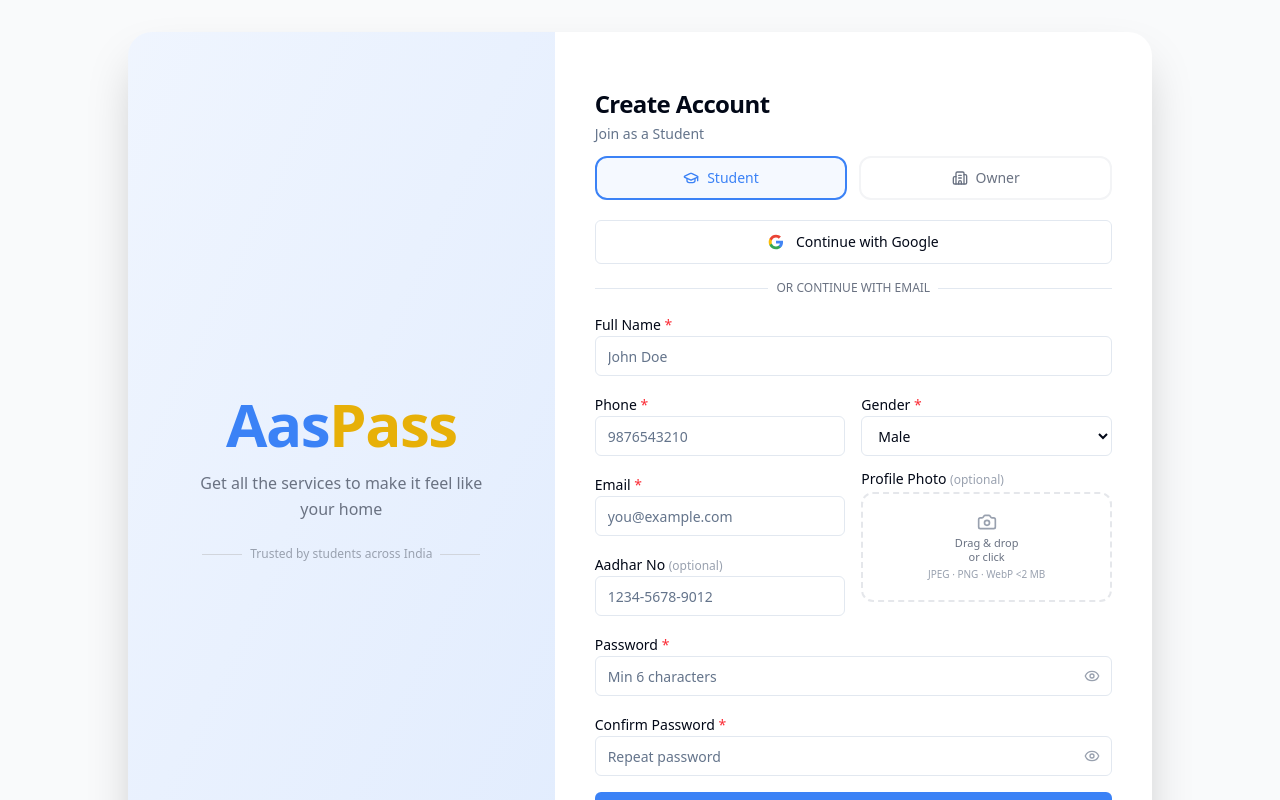
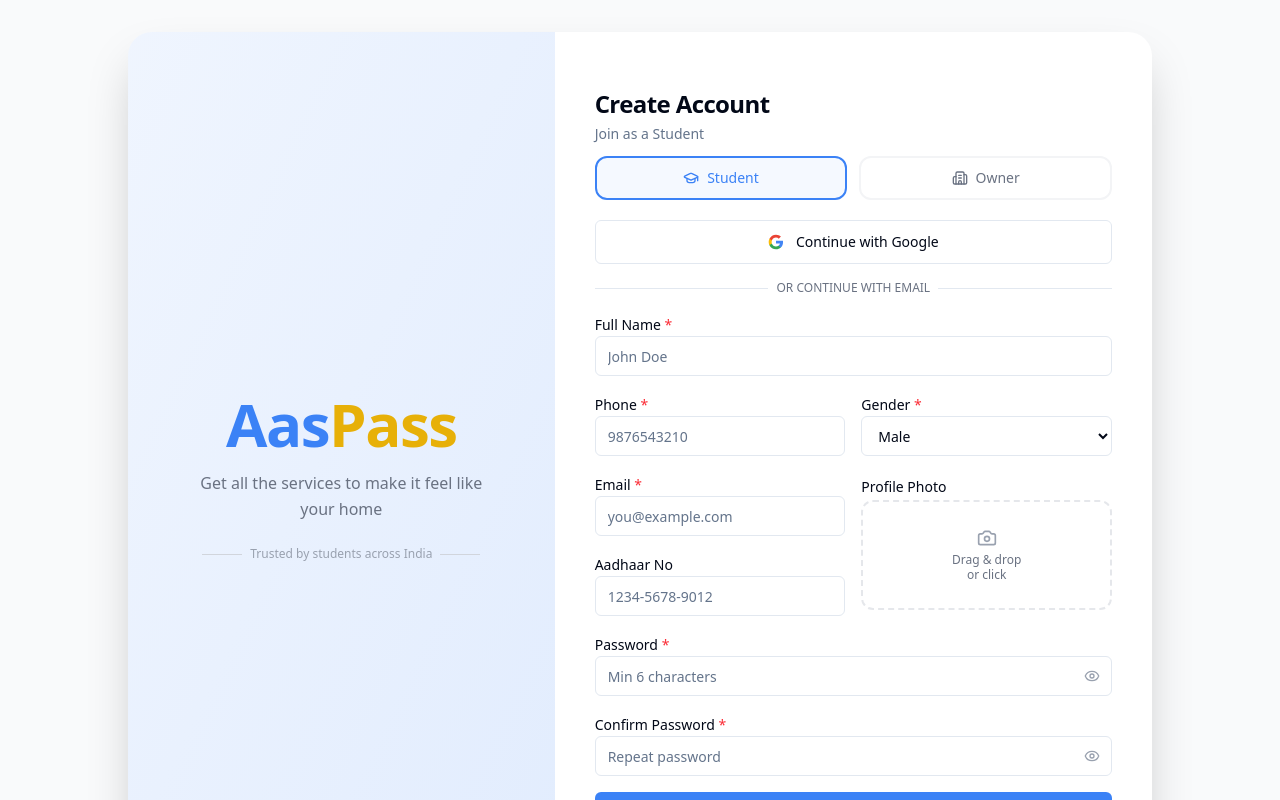
Before and after one commit to SATWIKKKKK/aaspass, a Next.js app: page /register in a window 1280 px wide. Shown: the top 800 px of the page. Built offline with nearby package versions, Linux system fonts and the light colour scheme.

Commit message:
Fix profile dropdown links, update FAQ/chat API text to accommodation terminology, owner-aware dashboard link

```diff
--- a/src/app/api/chat/route.ts
+++ b/src/app/api/chat/route.ts
@@ -87,11 +87,11 @@
   if (/^(hi|hello|hey|good morning|good evening|namaste)/.test(lowerMsg)) {
     return `👋 Hello! I'm the AasPass AI Assistant. I can help you find:
 
-🏠 Hostels & PGs
-📚 Libraries & Coaching Centers
-🍽️ Mess & Food Services
+🏠 Accommodation (Hostels & PGs)
+📚 Libraries
+🍽️ Mess & Tiffin Services
 👕 Laundry Services
-🏋️ Gyms & Co-working Spaces
+🏋️ Gyms & Sports
 
 Just tell me what you're looking for and which city, and I'll find the best options for you!`;
   }
--- a/src/app/faq/page.tsx
+++ b/src/app/faq/page.tsx
@@ -7,7 +7,7 @@
 import { cn } from "@/lib/utils";
 
 const faqs = [
-  { q: "What is AasPass?", a: "AasPass is India&apos;s leading platform for students to discover, compare, and book hostels, PGs, coaching centers, mess services, tiffin services, and laundry services — all in one place." },
+  { q: "What is AasPass?", a: "AasPass is India&apos;s leading platform for students to discover, compare, and book accommodation, mess/tiffin, libraries, laundry, gyms & more — all in one place." },
   { q: "How do I book a property?", a: "Browse services, select a property, choose your dates, and click 'Book Now'. You&apos;ll be guided through a secure payment process. Once confirmed, you&apos;ll receive a booking confirmation via email." },
   { q: "Is my payment secure?", a: "Yes. All payments are processed through secure, PCI-compliant payment gateways. Your card details are never stored on our servers." },
   { q: "What is AasPass Premium?", a: "Premium is our subscription plan that offers AI chatbot access, pre-booking priority, 13-day late fee waiver, exclusive coupons, and 2x-4x SuperCoins on bookings." },
--- a/src/app/home/page.tsx
+++ b/src/app/home/page.tsx
@@ -198,10 +198,10 @@
             )}
           </div>
           {[
-            { icon: User, label: "Personal Details", href: "/profile" },
-            { icon: LayoutDashboard, label: "My Bookings", href: "/dashboard" },
-            { icon: Crown, label: "Upgrade to Premium", action: () => { setPremiumOpen(true); setProfileOpen(false); } },
-            { icon: Settings, label: "Settings", href: "/settings" },
+            { icon: User, label: "Personal Details", href: "/settings/profile" },
+            { icon: LayoutDashboard, label: "Dashboard", href: u(session)?.role === "OWNER" ? "/admin/dashboard" : "/dashboard" },
+            ...(!isPremium ? [{ icon: Crown, label: "Upgrade to Premium", action: () => { setPremiumOpen(true); setProfileOpen(false); } }] : []),
+            { icon: Settings, label: "Settings", href: "/settings/edit" },
           ].map((item) => (
             item.href ? (
               <Link key={item.label} href={item.href} className="flex items-center gap-2.5 px-4 py-2.5 text-sm text-gray-700 hover:bg-gray-50 transition-colors" onClick={() => setProfileOpen(false)}>
--- a/src/app/register/page.tsx
+++ b/src/app/register/page.tsx
@@ -216,14 +216,14 @@
                       <Input type="email" placeholder="you@example.com" value={form.email} onChange={update("email")} required />
                     </div>
                     <div>
-                      <Label>Aadhar No <span className="text-xs text-gray-400">(optional)</span></Label>
+                      <Label>Aadhaar No <span className="text-xs text-gray-400"></span></Label>
                       <Input placeholder="1234-5678-9012" value={form.aadharNo} onChange={update("aadharNo")} />
                     </div>
                   </div>
 
                   {/* Profile Photo */}
-                  <div className="flex flex-col gap-1">
-                    <Label>Profile Photo <span className="text-xs text-gray-400">(optional)</span></Label>
+                  <div className="flex flex-col gap-1 mt-2">
+                    <Label>Profile Photo <span className="text-xs text-gray-400"></span></Label>
                     <input ref={fileInputRef} type="file" accept="image/jpeg,image/png,image/webp" className="hidden" onChange={(e) => { const f = e.target.files?.[0]; if (f) processFile(f); }} />
                     {photoPreview ? (
                       <div className="relative rounded-xl overflow-hidden border-2 border-primary/20" style={{ height: "110px" }}>
@@ -246,8 +246,8 @@
                         }`}
                       >
                         <Camera className="h-5 w-5 text-gray-400" />
-                        <span className="text-[11px] text-gray-500 leading-tight">Drag &amp; drop<br />or click</span>
-                        <span className="text-[10px] text-gray-400">JPEG · PNG · WebP &lt;2 MB</span>
+                        <span className="text-[12px] text-gray-500 leading-tight">Drag &amp; drop<br />or click</span>
+
                       </div>
                     )}
                   </div>
```
